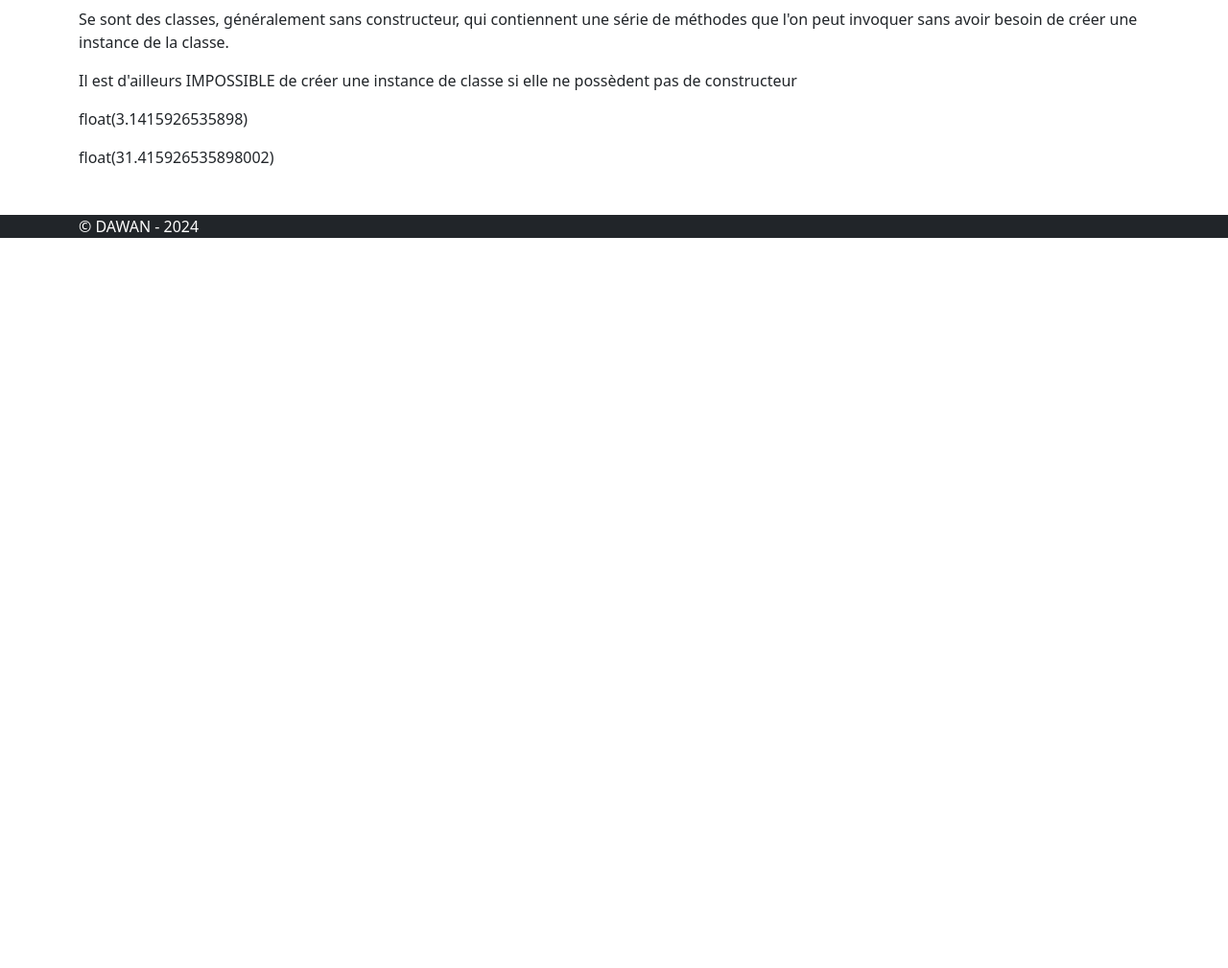
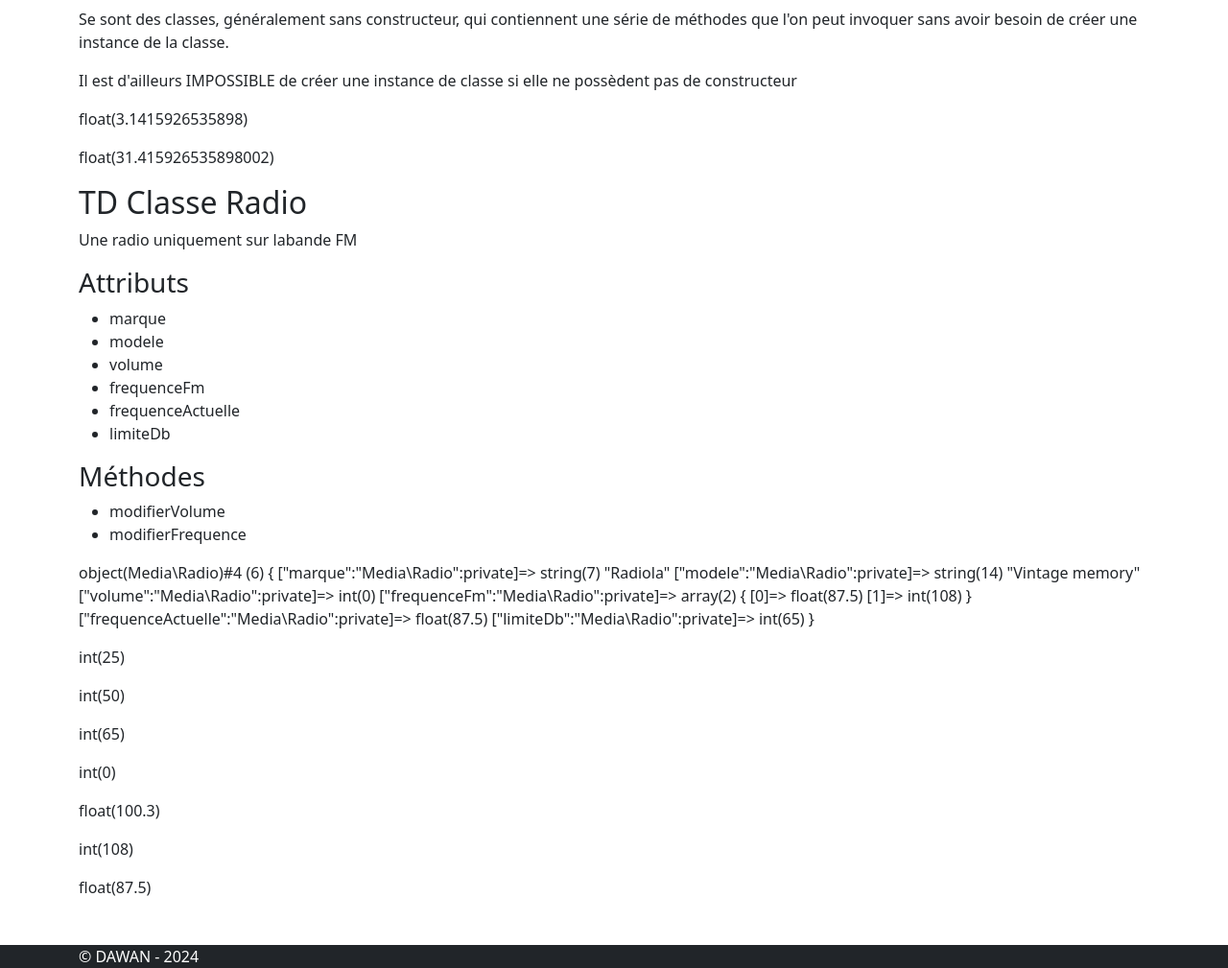
Before and after one commit to nicoduflot/2024-05-27-php-avance, a PHP site: page / in a window 1280 px wide. Shown: the part 2050-3059 px from the top of the page at 96% size. Before the commit the page ends 2298 px from the top, so only its background shows below. Run offline with PHP 8.4, Linux system fonts and the light colour scheme.

Commit message:
petit TD sur les classe Radio

```diff
--- a/composer.json
+++ b/composer.json
@@ -16,7 +16,8 @@
     "autoload": {
         "psr-4":{
           "App\\": "src/Classes",
-          "Utils\\": "src/Classes"
+          "Utils\\": "src/Classes",
+          "Media\\": "src/Classes"
         }
       }
 }
--- a/composer.php
+++ b/composer.php
@@ -1,9 +1,6 @@
 <?php
-
 require './vendor/autoload.php';
-
 use Utils\Tools;
-
 ?>
 <!DOCTYPE html>
 <html lang="fr">
--- a/index.php
+++ b/index.php
@@ -3,11 +3,13 @@
 require './src/Classes/Compte.php';
 require './src/Classes/Toto.php';
 require './src/Classes/Tools.php';
+require './src/Classes/Radio.php';
 //include './src/includes/autoload.php';
 
 use App\Compte;
 use Toto\Toto;
 use Utils\Tools;
+use Media\Radio;
 
 ?>
 <!DOCTYPE html>
@@ -129,6 +131,46 @@ use Utils\Tools;
 
                 ?>
             </article>
+            <article>
+                <header>
+                    <h2>TD Classe Radio</h2>
+                </header>
+                <p>
+                    Une radio uniquement sur labande FM
+                </p>
+                <h3>Attributs</h3>
+                <ul>
+                    <li>marque</li>
+                    <li>modele</li>
+                    <li>volume</li>
+                    <li>frequenceFm</li>
+                    <li>frequenceActuelle</li>
+                    <li>limiteDb</li>
+                </ul>
+                <h3>Méthodes</h3>
+                <ul>
+                    <li>modifierVolume</li>
+                    <li>modifierFrequence</li>
+                </ul>
+                <?php
+                $maRadio = new Radio('Radiola', 'Vintage memory');
+                prePrint($maRadio);
+                $maRadio->modifierVolume(+25);
+                prePrint($maRadio->getVolume());
+                $maRadio->modifierVolume(+25);
+                prePrint($maRadio->getVolume());
+                $maRadio->modifierVolume(+25);
+                prePrint($maRadio->getVolume());
+                $maRadio->modifierVolume(-100);
+                prePrint($maRadio->getVolume());
+                $maRadio->modifierFrequence(12.8);
+                prePrint($maRadio->getFrequenceActuelle());
+                $maRadio->modifierFrequence(22.8);
+                prePrint($maRadio->getFrequenceActuelle());
+                $maRadio->modifierFrequence(-22.8);
+                prePrint($maRadio->getFrequenceActuelle());
+                ?>
+            </article>
         </section>
     </main>
     <?php
--- /dev/null
+++ b/src/Classes/Radio.php
@@ -0,0 +1,169 @@
+<?php
+namespace Media;
+
+class Radio{
+    private $marque;
+    private $modele;
+    private $volume;
+    private $frequenceFm;
+    private $frequenceActuelle;
+    private $limiteDb;
+
+    public function __construct($marque, $modele)
+    {
+        $this->marque = $marque;
+        $this->modele = $modele;
+        $this->volume = 0;
+        $this->frequenceFm = [87.5, 108];
+        $this->frequenceActuelle = $this->frequenceFm[0];
+        $this->limiteDb = 65;
+    }
+
+    /**
+     * Get the value of marque
+     */
+    public function getMarque()
+    {
+        return $this->marque;
+    }
+
+    /**
+     * Set the value of marque
+     *
+     * @return  self
+     */
+    public function setMarque($marque)
+    {
+        $this->marque = $marque;
+
+        return $this;
+    }
+
+    /**
+     * Get the value of modele
+     */
+    public function getModele()
+    {
+        return $this->modele;
+    }
+
+    /**
+     * Set the value of modele
+     *
+     * @return  self
+     */
+    public function setModele($modele)
+    {
+        $this->modele = $modele;
+
+        return $this;
+    }
+
+    /**
+     * Get the value of volume
+     */
+    public function getVolume()
+    {
+        return $this->volume;
+    }
+
+    /**
+     * Set the value of volume
+     *
+     * @return  self
+     */
+    public function setVolume($volume)
+    {
+        $this->volume = $volume;
+
+        return $this;
+    }
+
+    /**
+     * Get the value of frequenceFm
+     */
+    public function getFrequenceFm()
+    {
+        return $this->frequenceFm;
+    }
+
+    /**
+     * Set the value of frequenceFm
+     *
+     * @return  self
+     */
+    public function setFrequenceFm($frequenceFm)
+    {
+        $this->frequenceFm = $frequenceFm;
+
+        return $this;
+    }
+
+    /**
+     * Get the value of frequenceActuelle
+     */
+    public function getFrequenceActuelle()
+    {
+        return $this->frequenceActuelle;
+    }
+
+    /**
+     * Set the value of frequenceActuelle
+     *
+     * @return  self
+     */
+    public function setFrequenceActuelle($frequenceActuelle)
+    {
+        $this->frequenceActuelle = $frequenceActuelle;
+
+        return $this;
+    }
+
+    /**
+     * Get the value of limiteDb
+     */
+    public function getLimiteDb()
+    {
+        return $this->limiteDb;
+    }
+
+    /**
+     * Set the value of limiteDb
+     *
+     * @return  self
+     */
+    public function setLimiteDb($limiteDb)
+    {
+        $this->limiteDb = $limiteDb;
+
+        return $this;
+    }
+
+    public function modifierVolume($volume){
+        switch(true){
+            case ($this->getVolume() + $volume < 0):
+                $this->setVolume(0);
+            break;
+            case ($this->getVolume() + $volume > $this->getLimiteDb()):
+                $this->setVolume(65);
+            break;
+            default:
+            $this->setVolume($this->getVolume() + $volume);
+        }
+    }
+
+    public function modifierFrequence($frequence){
+        $frequenceMin = $this->getFrequenceFm()[0];
+        $frequenceMax = $this->getFrequenceFm()[1];
+        switch(true){
+            case ($this->getFrequenceActuelle() + $frequence < $frequenceMin):
+                $this->setFrequenceActuelle($frequenceMin);
+            break;
+            case ($this->getFrequenceActuelle() + $frequence > $frequenceMax):
+                $this->setFrequenceActuelle($frequenceMax);
+            break;
+            default:
+                $this->setFrequenceActuelle($this->getFrequenceActuelle() + $frequence);
+        }
+    }
+}
--- a/src/Classes/Tools.php
+++ b/src/Classes/Tools.php
@@ -4,12 +4,27 @@ namespace Utils;
 
 class Tools{
     static $pi = 3.1415926535898;
-
+    /**
+     * @param float rayon
+     * @return float
+     *  */
     public static function circo($rayon) : float {
         return 2 * self::$pi * $rayon;
     }
 
+    /**
+     * @param any data
+     */
     public static function prePrint($data){
         echo '<pre>'.var_dump($data).'</pre>';
     }
+
+    /**
+     * @param string page
+     */
+    public static function classActive($page){
+        if(basename ($_SERVER['PHP_SELF']) === $page){
+            echo 'active';
+        }
+    }
 }
--- a/src/includes/navigation.php
+++ b/src/includes/navigation.php
@@ -1,3 +1,6 @@
+<?php
+use Utils\Tools;
+?>
 <nav class="navbar navbar-expand-lg bg-dark border-bottom border-body" data-bs-theme="dark">
     <div class="container">
         <a class="navbar-brand" href="#">Navbar</a>
@@ -7,28 +10,27 @@
         <div class="collapse navbar-collapse" id="navbarSupportedContent">
             <ul class="navbar-nav me-auto mb-2 mb-lg-0">
                 <li class="nav-item">
-                    <a class="nav-link <?php  ?>" href="./index.php" title="Page d'accueil du site">Accueil</a>
+                    <a class="nav-link <?php Tools::classActive('index.php') ?>" href="./index.php" title="Page d'accueil du site">Accueil</a>
                 </li>
                 <li class="nav-item">
-                    <a class="nav-link" href="./composer.php" title="Utilisation de composer">Composer</a>
+                    <a class="nav-link <?php Tools::classActive('composer.php') ?>" href="./composer.php" title="Utilisation de composer">Composer</a>
                 </li>
                 <li class="nav-item">
-                    <a class="nav-link" href="./collection.php" title="Utilisation des collections">Les collections</a>
+                    <a class="nav-link <?php Tools::classActive('collections.php') ?>" href="./collection.php" title="Utilisation des collections">Les collections</a>
                 </li>
                 <li class="nav-item">
-                    <a class="nav-link" href="./pdo.php" title="Utilisation de PDO">PDO</a>
+                    <a class="nav-link <?php Tools::classActive('pdo.php') ?>" href="./pdo.php" title="Utilisation de PDO">PDO</a>
                 </li>
                 <li class="nav-item">
-                    <a class="nav-link" href="./classesetendues.php" title="Les classes étendues">Classes étendues</a>
+                    <a class="nav-link <?php Tools::classActive('classesetendues.php') ?>" href="./classesetendues.php" title="Les classes étendues">Classes étendues</a>
                 </li>
                 <li class="nav-item">
-                    <a class="nav-link" href="./classesetpdo.php" title="Les classes et PDO">Classe et PDO</a>
+                    <a class="nav-link <?php Tools::classActive('classesetpdo.php') ?>" href="./classesetpdo.php" title="Les classes et PDO">Classe et PDO</a>
                 </li>
                 <li class="nav-item">
-                    <a class="nav-link" href="./exceptions.php" title="Les exceptions">Exceptions</a>
+                    <a class="nav-link <?php Tools::classActive('exceptions.php') ?>" href="./exceptions.php" title="Les exceptions">Exceptions</a>
                 </li>
             </ul>
-
         </div>
     </div>
 </nav>
```
